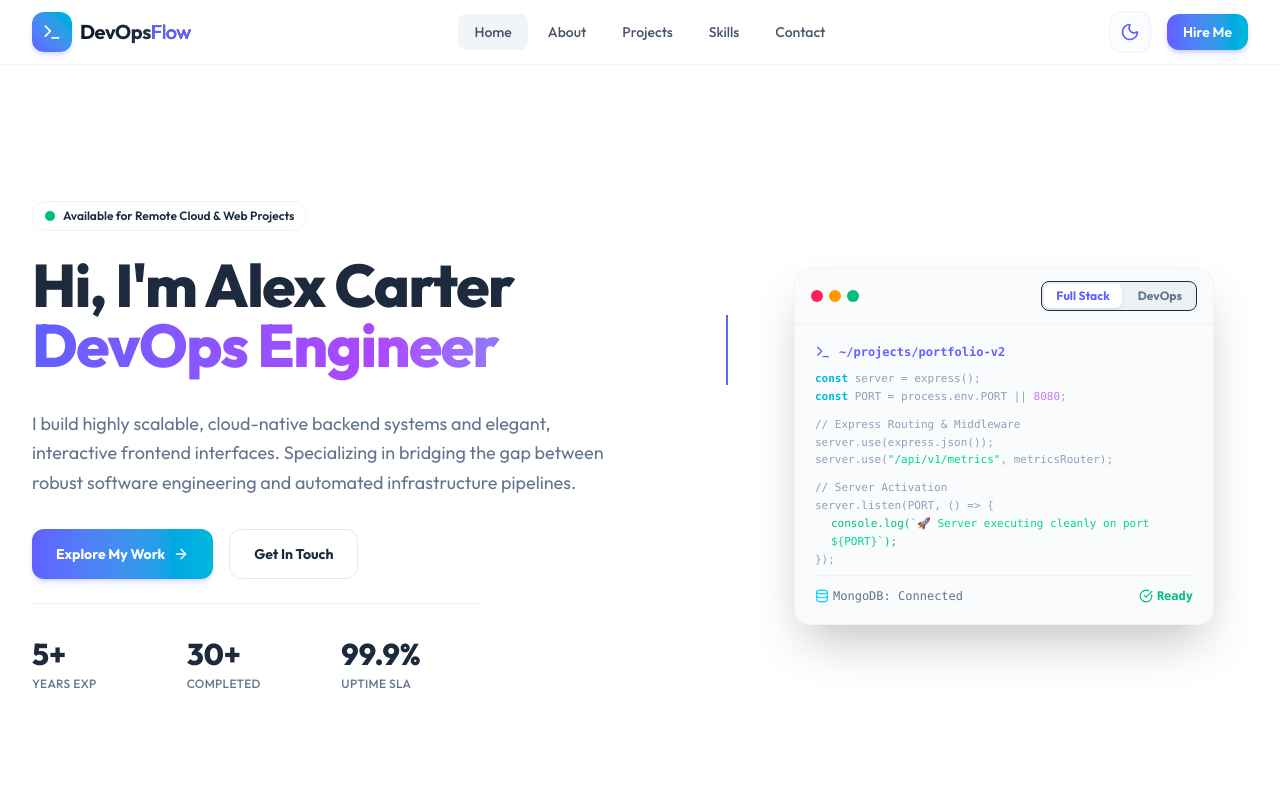
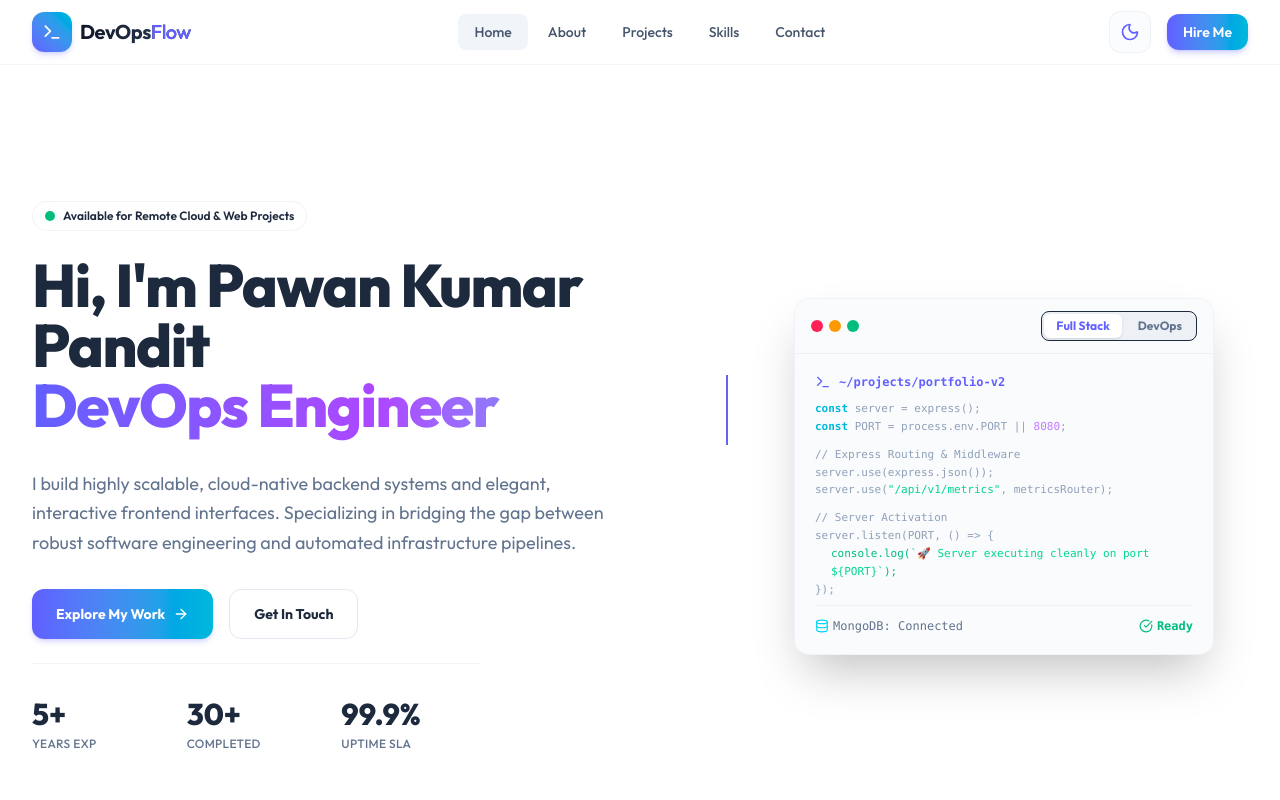
Before and after one commit to ppandit12/devopsproject, a React (Vite) app in the folder app/vite-react-app/: page / in a window 1280 px wide. Shown: the top 800 px of the page. Built offline with nearby package versions, Linux system fonts and the light colour scheme.

Commit message:
feat: create Home page component with animated hero section and interactive terminal UI

```diff
--- a/app/vite-react-app/src/pages/Home.jsx
+++ b/app/vite-react-app/src/pages/Home.jsx
@@ -57,7 +57,7 @@ const Home = () => {
           {/* Big Header */}
           <div className="space-y-3">
             <h1 className="text-4xl sm:text-5xl md:text-6xl font-extrabold tracking-tight">
-              <span className="block text-slate-850 dark:text-white">Hi, I'm Alex Carter</span>
+              <span className="block text-slate-850 dark:text-white">Hi, I'm Pawan Kumar Pandit</span>
               <span className="block h-[50px] sm:h-[60px] md:h-[70px] text-transparent bg-clip-text bg-gradient-to-r from-indigo-500 via-purple-500 to-cyan-500 typing-cursor">
                 {currentText}
               </span>
@@ -120,21 +120,19 @@ const Home = () => {
               <div className="flex space-x-1 rounded-lg bg-slate-200/50 dark:bg-slate-800/80 p-0.5 border border-slate-350 dark:border-slate-850">
                 <button
                   onClick={() => setActiveTab('fullstack')}
-                  className={`px-3 py-1 text-xs font-bold rounded-md transition-all ${
-                    activeTab === 'fullstack'
+                  className={`px-3 py-1 text-xs font-bold rounded-md transition-all ${activeTab === 'fullstack'
                       ? 'bg-white dark:bg-slate-700 text-indigo-500 dark:text-white shadow-sm'
                       : 'text-slate-500 hover:text-slate-700 dark:hover:text-slate-300'
-                  }`}
+                    }`}
                 >
                   Full Stack
                 </button>
                 <button
                   onClick={() => setActiveTab('devops')}
-                  className={`px-3 py-1 text-xs font-bold rounded-md transition-all ${
-                    activeTab === 'devops'
+                  className={`px-3 py-1 text-xs font-bold rounded-md transition-all ${activeTab === 'devops'
                       ? 'bg-white dark:bg-slate-700 text-indigo-500 dark:text-white shadow-sm'
                       : 'text-slate-500 hover:text-slate-700 dark:hover:text-slate-300'
-                  }`}
+                    }`}
                 >
                   DevOps
                 </button>
```
